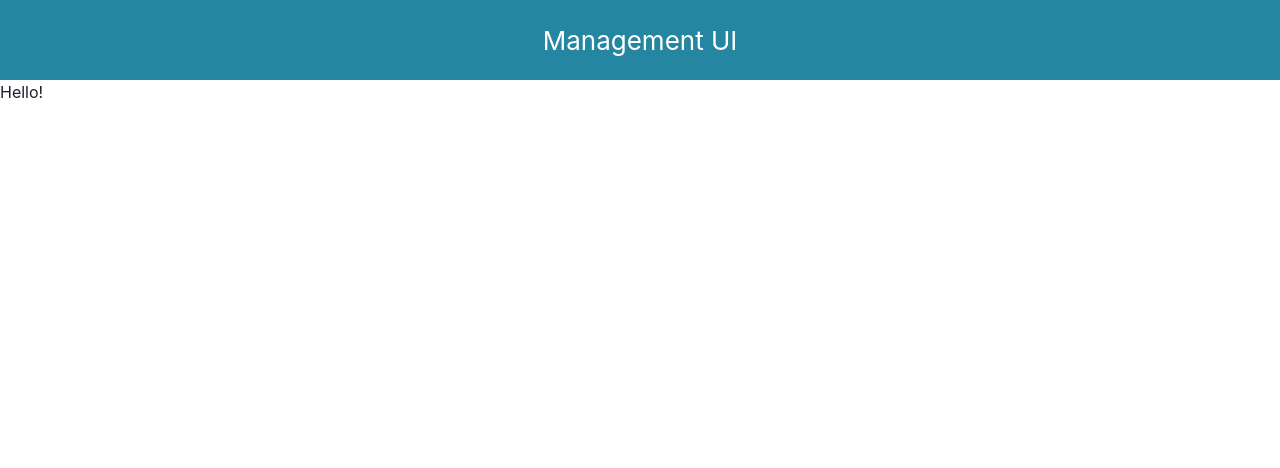
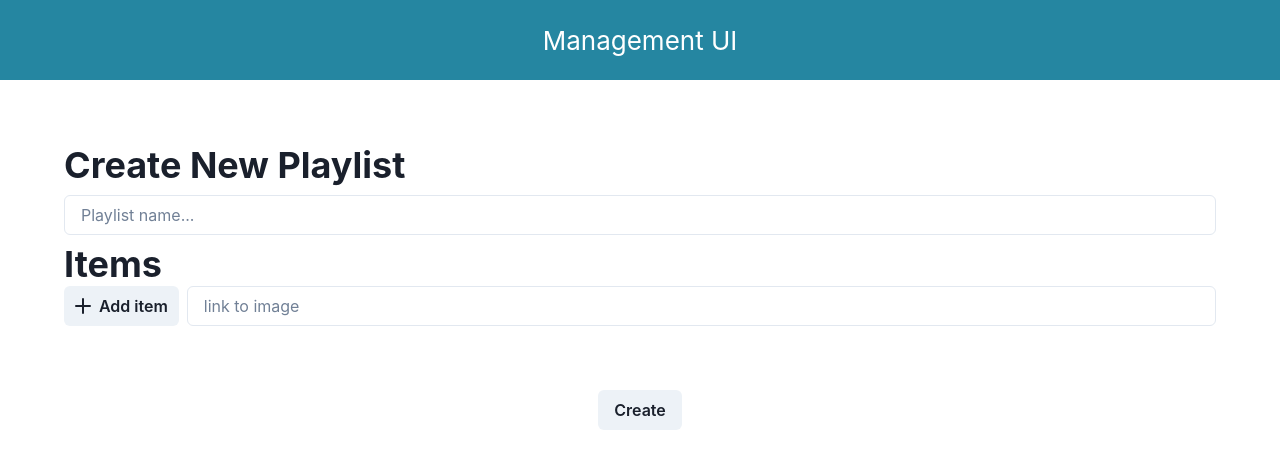
Before and after one commit to zinkko/see-signage-assignment, a React (Create React App) app: page / in a window 1280 px wide. Both pictures are taken after a click on the button "Create!". Shown: the top 468 px of the page. Built offline with nearby package versions, Linux system fonts and the light colour scheme.

Commit message:
Add Create page

```diff
--- a/package.json
+++ b/package.json
@@ -3,6 +3,7 @@
   "version": "0.1.0",
   "private": true,
   "dependencies": {
+    "@chakra-ui/icons": "^2.0.11",
     "@chakra-ui/react": "^2.3.5",
     "@emotion/react": "^11.10.4",
     "@emotion/styled": "^11.10.4",
--- a/src/components/CreateList.tsx
+++ b/src/components/CreateList.tsx
@@ -1,6 +1,47 @@
+import { Box, Button, Center, Flex, Heading, IconButton, Input, Text } from "@chakra-ui/react";
+import { AddIcon } from '@chakra-ui/icons';
+import { useState } from "react";
 
 export const CreateList = () => {
-    return (<div>
-        Hello!
-    </div>);
+    const [listName, setListName] = useState('');
+    const [items, setItems] = useState<string[]>([]);
+    const [nextItem, setNextItem] = useState('');
+
+    const addItem = () => {
+        setItems([...items, nextItem]);
+        setNextItem('');
+    }
+
+    const createList = () => {
+
+    }
+
+    return (
+        <Box p='5%'>
+            <Heading>Create New Playlist</Heading>
+            <Input
+                value={listName}
+                onChange={evt => setListName(evt.target.value)}
+                placeholder='Playlist name...'
+                margin='8px 0'
+            />
+            <Heading>Items</Heading>
+            <Flex direction='column'>
+                {items.map(item => {
+                    return (<Text key={item}>{item}</Text>)
+                })}
+            </Flex>
+            <Flex>
+                <Button onClick={addItem} leftIcon={<AddIcon />} marginRight={2}>Add item</Button>
+                <Input
+                    value={nextItem}
+                    onChange={evt => setNextItem(evt.target.value)}
+                    placeholder='link to image'
+                />
+            </Flex>
+            <Center marginTop={16}>
+                <Button onClick={createList}>Create</Button>
+            </Center>
+        </Box>
+    );
 }
```
Also changed, not shown: 1 other file (tests, documents, lock files or other folders).
